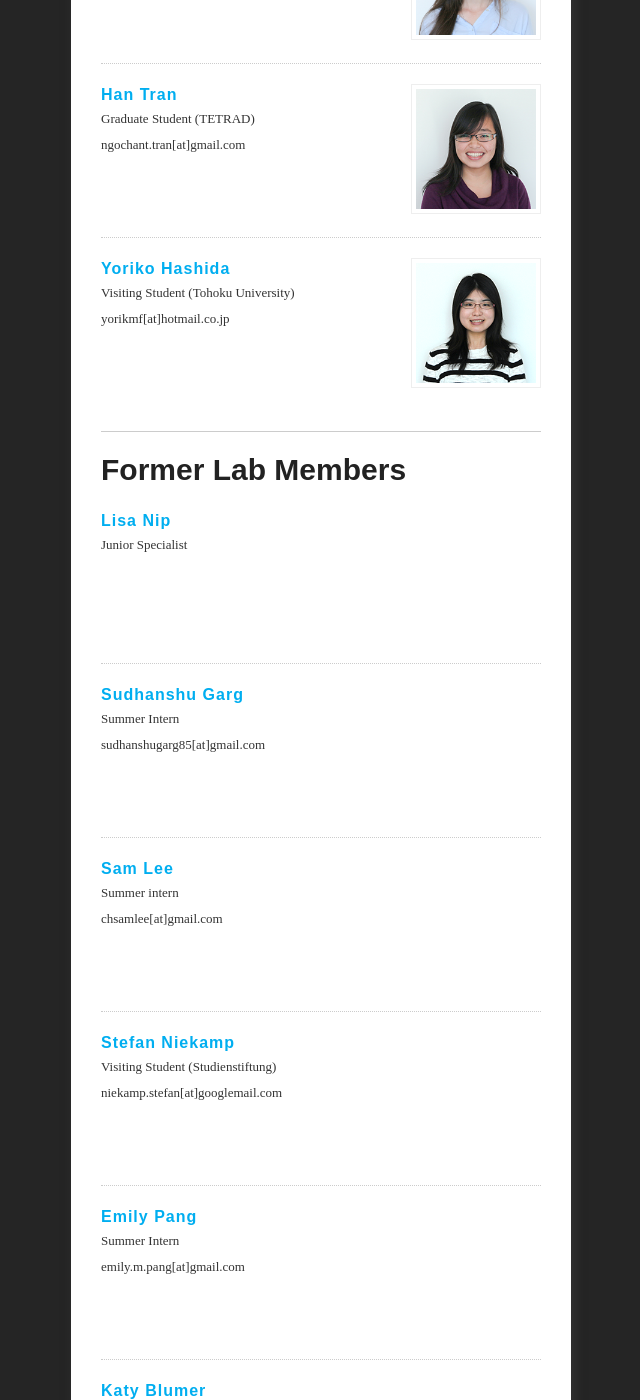
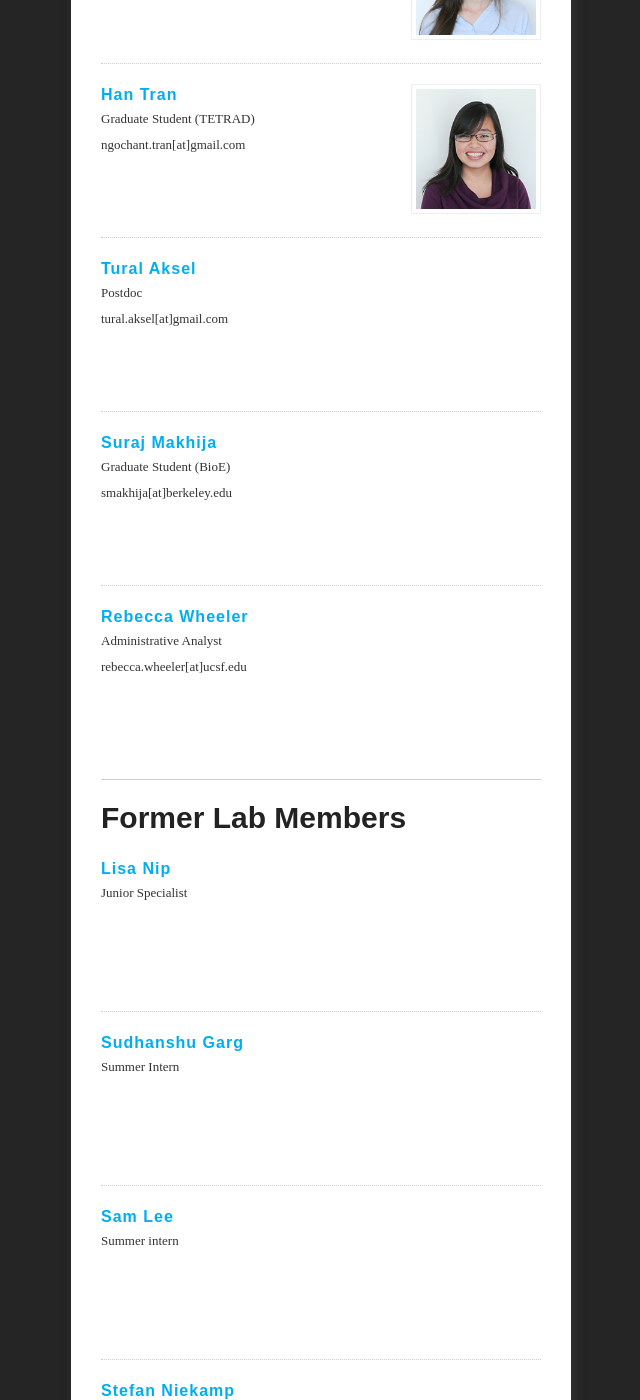
Before and after one commit to douglaslab/bionano.ucsf.edu, a Jekyll site: the page built from people.html, in a window 1280 px wide and 1400 px high, scrolled down 758 px. Shown: the whole window, without its empty margins (4-644 px from the left). Built offline with Jekyll 4.4.1, drawn with Linux system fonts in a browser that asks for light colours; nearby versions of some CDN libraries; some of the changed text lies outside the part shown.

Commit message:
update lab members - add Tural, Suraj, Rebecca

```diff
--- a/people.html
+++ b/people.html
@@ -65,15 +65,42 @@ description: The people working at the Douglas Lab at the University of Californ
 	</p>
 </div>
 
+
 <div class="biography">
-	<img src="/assets/images/portraits/yoriko.png" class="portrait" />
+	<!-- <img src="/assets/images/portraits/tural.png" class="portrait" /> -->
 	<h4 class="title">
-		<a href="#">Yoriko Hashida</a>
+		<a href="#">Tural Aksel</a>
 	</h4>
 	<p class="text">
 		<small>
-			Visiting Student (Tohoku University)</br>
-			yorikmf[at]hotmail.co.jp</br>
+			Postdoc</br>
+			tural.aksel[at]gmail.com</br>
+		</small>
+	</p>
+</div>
+
+<div class="biography">
+	<!-- <img src="/assets/images/portraits/suraj.png" class="portrait" /> -->
+	<h4 class="title">
+		<a href="#">Suraj Makhija</a>
+	</h4>
+	<p class="text">
+		<small>
+			Graduate Student (BioE)</br>
+			smakhija[at]berkeley.edu</br>
+		</small>
+	</p>
+</div>
+
+<div class="biography">
+	<!-- <img src="/assets/images/portraits/rebecca.png" class="portrait" /> -->
+	<h4 class="title">
+		<a href="#">Rebecca Wheeler</a>
+	</h4>
+	<p class="text">
+		<small>
+			Administrative Analyst</br>
+			rebecca.wheeler[at]ucsf.edu</br>
 		</small>
 	</p>
 </div>
@@ -107,11 +134,9 @@ description: The people working at the Douglas Lab at the University of Californ
 	<p class="text">
 		<small>
 			Summer Intern</br>
-			sudhanshugarg85[at]gmail.com</br>
 		</small>
 	</p>
 </div>
-
 
 <div class="biography">
 	<!-- <img src="/assets/images/portraits/sam.png" class="portrait" /> -->
@@ -121,7 +146,6 @@ description: The people working at the Douglas Lab at the University of Californ
 	<p class="text">
 		<small>
 			Summer intern</br>
-			chsamlee[at]gmail.com</br>
 			</br>
 		</small>
 	</p>
@@ -135,7 +159,6 @@ description: The people working at the Douglas Lab at the University of Californ
 	<p class="text">
 		<small>
 			Visiting Student (Studienstiftung)</br>
-			niekamp.stefan[at]googlemail.com</br>
 		</small>
 	</p>
 </div>
@@ -148,7 +171,6 @@ description: The people working at the Douglas Lab at the University of Californ
 	<p class="text">
 		<small>
 			Summer Intern</br>
-			emily.m.pang[at]gmail.com</br>
 		</small>
 	</p>
 </div>
@@ -161,7 +183,6 @@ description: The people working at the Douglas Lab at the University of Californ
 	<p class="text">
 		<small>
 			Summer Volunteer</br>
-			 katyblumer[at]gmail.com</br>
 		</small>
 	</p>
 </div>
@@ -174,7 +195,6 @@ description: The people working at the Douglas Lab at the University of Californ
 	<p class="text">
 		<small>
 			Graduate student (iPQB)</br>
-			odonovan.brian[at]gmail.com</br>
 			</br>
 		</small>
 	</p>
@@ -201,8 +221,6 @@ description: The people working at the Douglas Lab at the University of Californ
 	<p class="text">
 		<small>
 			Staff Research Associate</br>
-			kathy.tsui[at]ucsf.edu</br>
-			415-502-2106</br>
 		</small>
 	</p>
 </div>
@@ -215,7 +233,19 @@ description: The people working at the Douglas Lab at the University of Californ
 	<p class="text">
 		<small>
 			Staff Research Associate</br>
-			john.garbuttjr[at]ucsf.edu</br>
+		</small>
+	</p>
+</div>
+
+<div class="biography">
+	<!-- <img src="/assets/images/portraits/yoriko.png" class="portrait" /> -->
+	<h4 class="title">
+		<a href="#">Yoriko Hashida</a>
+	</h4>
+	<p class="text">
+		<small>
+			Visiting Student (Tohoku University)</br>
+			yorikmf[at]hotmail.co.jp</br>
 		</small>
 	</p>
 </div>
```
